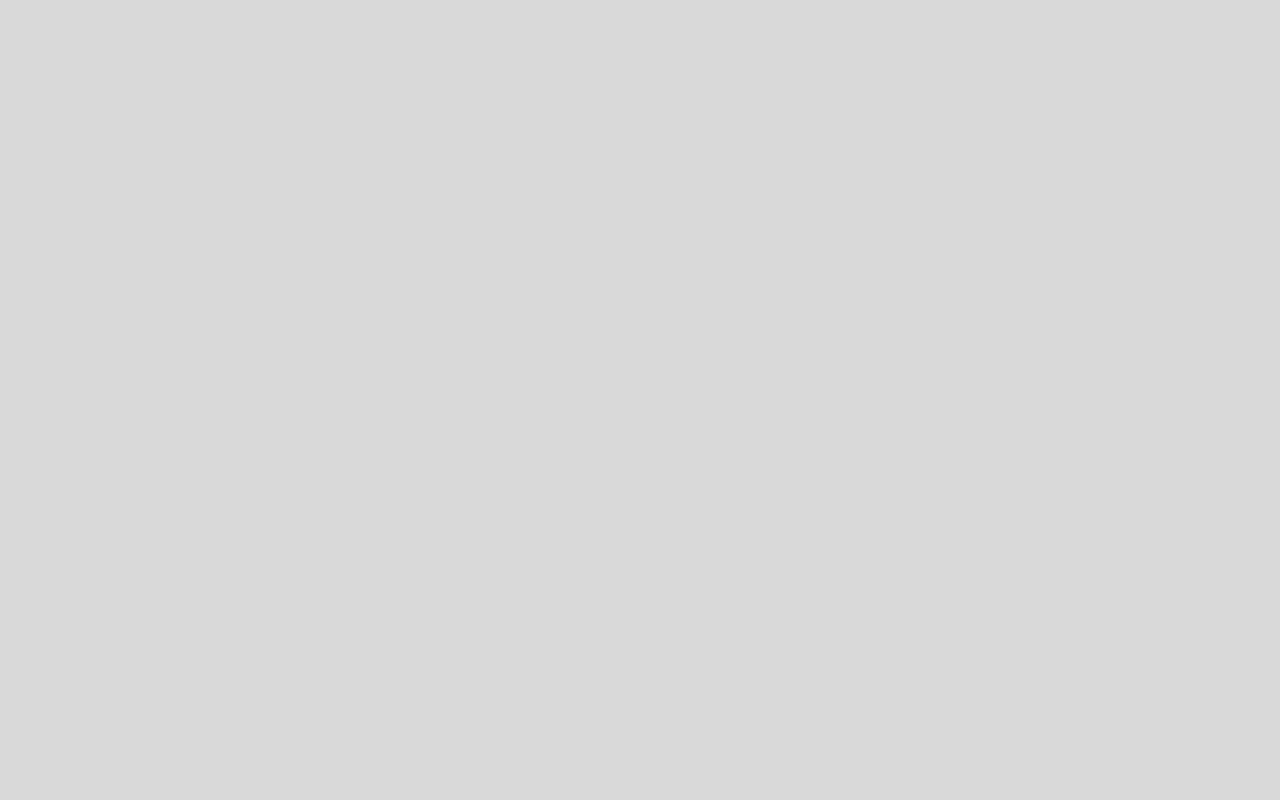
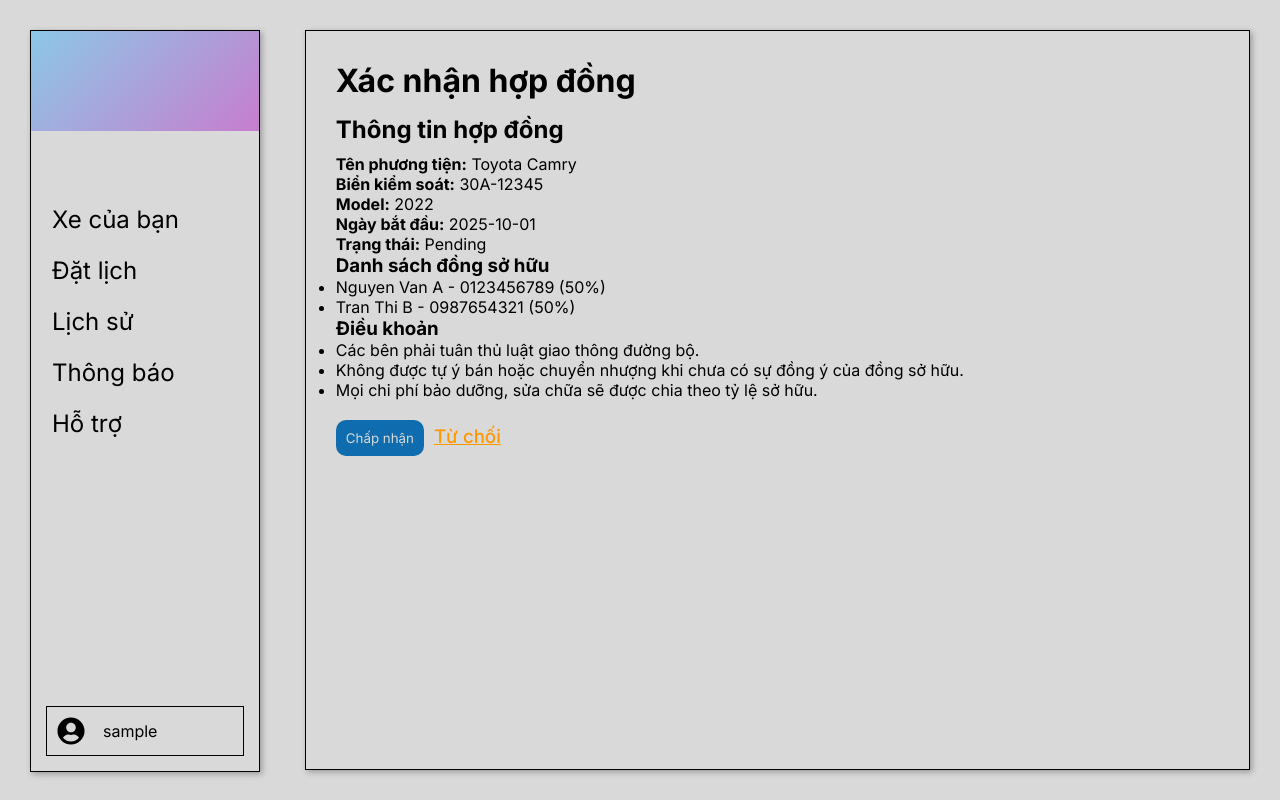
Before and after one commit to HaNguyenOnGit/SWP391_Topic6_SE1814_G8, a React (Vite) app in the folder src/front-end/App/: page /contractVerify/1 in a window 1280 px wide. Before the commit this address had no page. Built offline with nearby package versions, Linux system fonts and the light colour scheme; sample sign-in values are in the browser's storage.

Commit message:
add contractVerify.jsx

```diff
--- a/src/front-end/App/src/App.jsx
+++ b/src/front-end/App/src/App.jsx
@@ -20,6 +20,7 @@ import ContractDetails from "./pages/ContractDetails";
 import UserManagement from "./AdminPages/UserManagement";
 import AdminContracts from "./AdminPages/AdminContract";
 import ProposalList from "./pages/ProposalList";
+import ContractVerification from "./pages/ContractVerification";
 
 export default function App() {
   return (
@@ -47,6 +48,7 @@ export default function App() {
         <Route path="/admin/contracts" element={<AdminContracts />} />
 
         <Route path="/proposals" element={<ProposalList />} />
+        <Route path="/contractVerify/:contractId" element={<ContractVerification />} />
 
       </Routes>
     </BrowserRouter>
--- /dev/null
+++ b/src/front-end/App/src/pages/ContractVerification.jsx
@@ -0,0 +1,120 @@
+import React, { useEffect, useState } from "react";
+import Navbar from "../NavBar";
+import axios from "axios";
+// import "./contractVerification.css";
+import { useParams } from "react-router-dom";
+
+export default function ContractVerification() {
+    const { contractId } = useParams();
+    const [contract, setContract] = useState(null);
+    const [loading, setLoading] = useState(true);
+    const [error, setError] = useState("");
+    const [responseMessage, setResponseMessage] = useState("");
+
+    useEffect(() => {
+        // Mock contract data for styling
+        const mockContract = {
+            VehicleName: "Toyota Camry",
+            LicensePlate: "30A-12345",
+            Model: "2022",
+            StartDate: "2025-10-01",
+            Status: "Pending",
+            Members: [
+                { FullName: "Nguyen Van A", PhoneNumber: "0123456789", SharePercent: 50 },
+                { FullName: "Tran Thi B", PhoneNumber: "0987654321", SharePercent: 50 },
+            ],
+            Terms: [
+                "Các bên phải tuân thủ luật giao thông đường bộ.",
+                "Không được tự ý bán hoặc chuyển nhượng khi chưa có sự đồng ý của đồng sở hữu.",
+                "Mọi chi phí bảo dưỡng, sửa chữa sẽ được chia theo tỷ lệ sở hữu."
+            ]
+        };
+
+        setContract(mockContract);
+        setLoading(false);
+    }, []);
+
+    const handleResponse = async (accept) => {
+        try {
+            // Mock API call to respond to contract
+            const res = await axios.post(`/api/mock/contract/${contractId}/response`, {
+                accept,
+            });
+            setResponseMessage(
+                accept
+                    ? "Bạn đã chấp nhận hợp đồng."
+                    : "Bạn đã từ chối hợp đồng."
+            );
+        } catch (err) {
+            console.error("Error responding to contract:", err);
+            setResponseMessage("Có lỗi xảy ra. Vui lòng thử lại.");
+        }
+    };
+
+    if (loading) {
+        return <p>Đang tải...</p>;
+    }
+
+    if (error) {
+        return <p style={{ color: "red" }}>{error}</p>;
+    }
+
+    return (
+        <div className="main-container">
+            <Navbar username="Username" />
+            <div className="main-content">
+                <h1>Xác nhận hợp đồng</h1>
+                {contract ? (
+                    <div>
+                        <h2>Thông tin hợp đồng</h2>
+                        <p><strong>Tên phương tiện:</strong> {contract.VehicleName}</p>
+                        <p><strong>Biển kiểm soát:</strong> {contract.LicensePlate}</p>
+                        <p><strong>Model:</strong> {contract.Model}</p>
+                        <p><strong>Ngày bắt đầu:</strong> {contract.StartDate}</p>
+                        <p><strong>Trạng thái:</strong> {contract.Status}</p>
+
+                        <h3>Danh sách đồng sở hữu</h3>
+                        <ul>
+                            {contract.Members.map((member, index) => (
+                                <li key={index}>
+                                    {member.FullName} - {member.PhoneNumber} ({member.SharePercent}%)
+                                </li>
+                            ))}
+                        </ul>
+
+                        <h3>Điều khoản</h3>
+                        <ul>
+                            {contract.Terms.map((term, index) => (
+                                <li key={index}>{term}</li>
+                            ))}
+                        </ul>
+
+                        <div style={{ marginTop: "20px" }}>
+                            <button
+                                className="btnInput"
+                                onClick={() => handleResponse(true)}
+                                disabled={responseMessage}
+                            >
+                                Chấp nhận
+                            </button>
+                            <button
+                                className="btnReturn"
+                                onClick={() => handleResponse(false)}
+                                disabled={responseMessage}
+                                style={{ marginLeft: "10px" }}
+                            >
+                                Từ chối
+                            </button>
+                        </div>
+
+                        {responseMessage && (
+                            <p style={{ marginTop: "10px", color: "green" }}>{responseMessage}</p>
+                        )}
+                    </div>
+                ) : (
+                    <p>Không tìm thấy hợp đồng.</p>
+                )}
+            </div>
+        </div>
+    );
+}
--- a/src/front-end/App/src/pages/Registration.jsx
+++ b/src/front-end/App/src/pages/Registration.jsx
@@ -90,6 +90,20 @@ export default function RegistrationForm() {
     setErrors(newErrors);
 
     if (Object.values(newErrors).every((err) => !err)) {
+      try {
+        // Check if phone number exists
+        const phoneCheckRes = await axios.get(`/api/user/phone/${formData.phone}`);
+        if (phoneCheckRes.status === 200) {
+          setFormMessage("Số điện thoại đã tồn tại trong hệ thống. Vui lòng sử dụng số khác.");
+          return;
+        }
+      } catch (err) {
+        if (err.response && err.response.status !== 404) {
+          setFormMessage("Có lỗi khi kiểm tra số điện thoại. Vui lòng thử lại.");
+          return;
+        }
+      }
+
       try {
         const toBase64 = (file) =>
           new Promise((resolve, reject) => {
```
Also changed, not shown: 1 other file (tests, documents, lock files or other folders).
